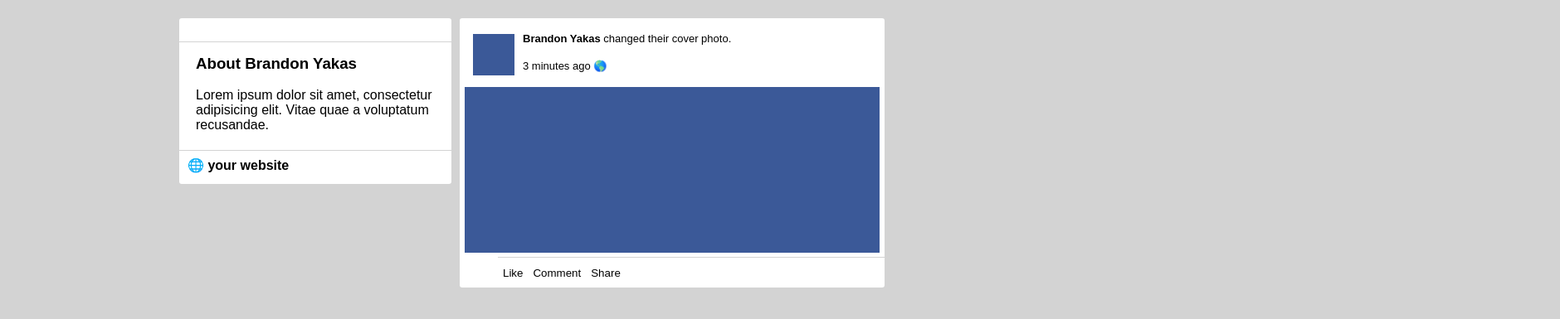
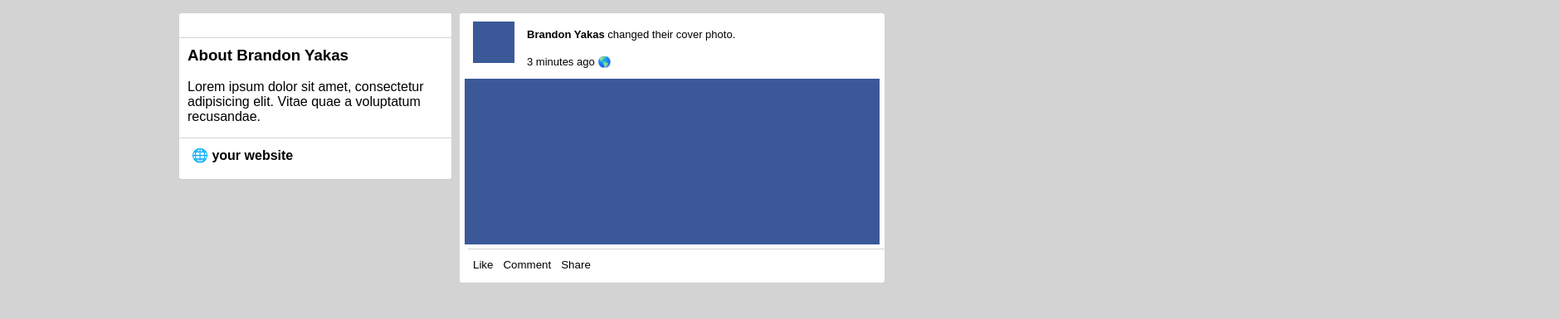
Before and after one commit to brandonyakas/social-network-page, a plain HTML site: page index.html in a window 1280 px wide. Shown: the part 411-796 px from the top of the page at 83% size, 1880 px wide, since content can reach past the window. Drawn offline with Linux system fonts and the light colour scheme.

Commit message:
Added columns and fixed css

```diff
--- a/index.html
+++ b/index.html
@@ -52,9 +52,10 @@
 
     </header>
 
-    <div class="about"></div>
+    <div class="about">
 
         <div class="about-info">
+
             <h3>About Brandon Yakas</h3>
 
             <p>
@@ -73,7 +74,9 @@
 
         </div>
 
-    <div class="status"></div>
+    </div>
+
+    <div class="status">
 
         <div class="status-picture"></div>
 
@@ -93,6 +96,8 @@
 
         </div>
 
+    </div>
+
 </body>
 
 </html>
--- a/style.css
+++ b/style.css
@@ -89,7 +89,6 @@ header {
     background-color: white;
     font-family: sans-serif;
     position: relative;
-    top: 25px;
     left: -260px;
 }
 
@@ -99,8 +98,8 @@ header {
     font-family: sans-serif;
     background: none;
     position: relative;
-    top: -150px;
-    left: -240px;
+    top: 40px;
+    left: 10px;
 }
 
 .about-info h3 {
@@ -117,8 +116,7 @@ header {
     background: none;
     border-bottom: 1px solid lightgray;
     position: relative;
-    top: -295px;
-    left: -260px;
+    top: -100px;
 }
 
 .about-footer {
@@ -127,8 +125,7 @@ header {
     background: none;
     border-top: 1px solid lightgray;
     position: relative;
-    top: -165px;
-    left: -260px;
+    top: 20px;
 }
 
 .about-footer p {
@@ -136,8 +133,8 @@ header {
     font-family: sans-serif;
     font-weight: bold;
     position: relative;
-    top: -8px;
-    left: 10px;
+    top: -5px;
+    left: 15px;
 }
 
 .status {
@@ -146,8 +143,12 @@ header {
     border-radius: 3px;
     background-color: white;
     position: relative;
-    top: -354px;
+    top: -200px;
     left: 170px;
+}
+
+.status .status-update {
+    background-color: white;
 }
 
 .status-picture {
@@ -155,8 +156,8 @@ header {
     height: 50px;
     background-color: #3B5998;
     position: relative;
-    top: -660px;
-    left: -45px;
+    top: 10px;
+    left: -215px;
 }
 
 .status-update p {
@@ -166,8 +167,8 @@ header {
     font-family: sans-serif;
     font-size: small;
     position: relative;
-    top: -725px;
-    left: 140px;
+    top: -45px;
+    left: -25px;
 }
 
 .status-update strong {
@@ -179,16 +180,15 @@ header {
     height: 200px;
     background-color: #3B5998;
     position: relative;
-    top: -725px;
-    left: 170px;
+    top: -50px;
 }
 
 .status-buttons {
     border-top: 1px solid lightgray;
     background: none;
     position: relative;
-    top: -720px;
-    left: 600px;
+    top: -45px;
+    left: 10px;
 }
 .status-buttons button {
     background: none;
```
Lines whose indentation alone changed are shown as unchanged.
